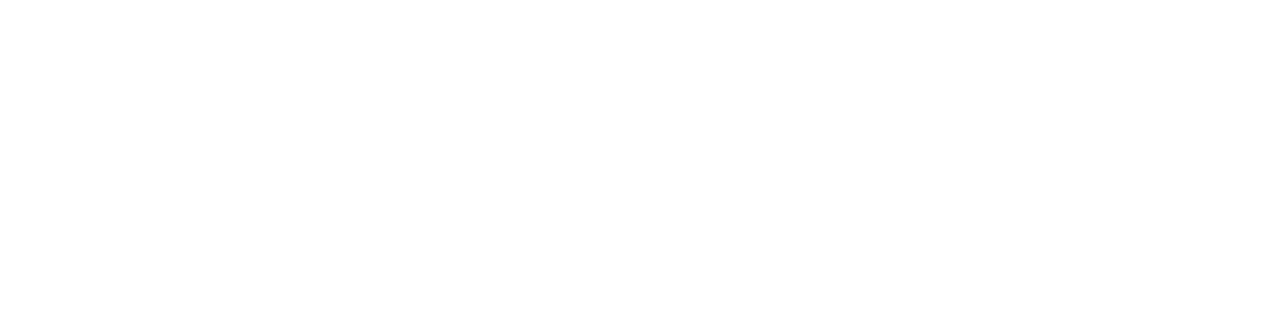
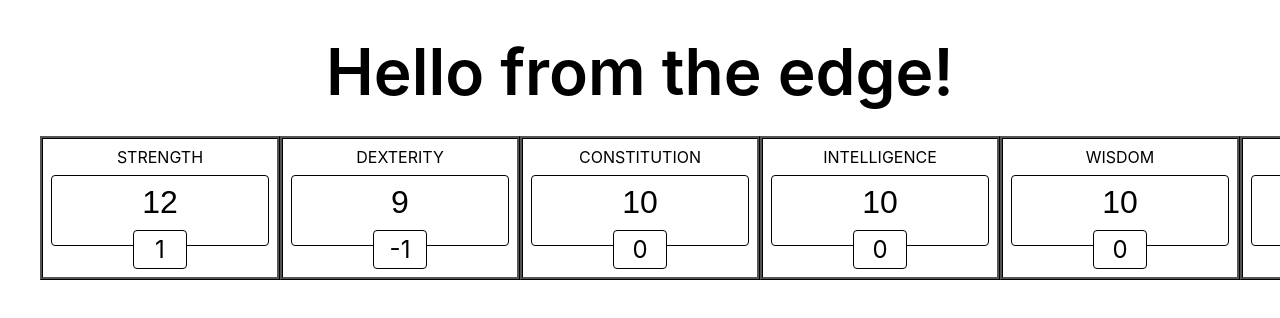
Before and after one commit to AbboDev/DND, a Nuxt app: page / in a window 1280 px wide. Shown: the top 318 px of the page. Built offline with nearby package versions, Linux system fonts and the light colour scheme.

Commit message:
feat: first attempt to display statistics

```diff
--- a/app.vue
+++ b/app.vue
@@ -17,8 +17,8 @@
   --bg: white;
   --primary: #00dc82;
   margin: 0;
-  font-family: -apple-system, BlinkMacSystemFont, "Segoe UI", Roboto, Oxygen,
-    Ubuntu, Cantarell, "Open Sans", "Helvetica Neue", sans-serif;
+  font-family: -apple-system, BlinkMacSystemFont, "Segoe UI", Roboto, Oxygen, Ubuntu,
+    Cantarell, "Open Sans", "Helvetica Neue", sans-serif;
   background: var(--bg);
   color: var(--fg);
 }
@@ -34,40 +34,22 @@
   color: var(--bg);
 }
 
+/* Chrome, Safari, Edge, Opera */
+input::-webkit-outer-spin-button,
+input::-webkit-inner-spin-button {
+  -webkit-appearance: none;
+  margin: 0;
+}
+
+/* Firefox */
+input[type="number"] {
+  -moz-appearance: textfield;
+}
+
 @media (prefers-color-scheme: dark) {
   body {
     --fg: white;
     --bg: black;
   }
 }
-
-/* main */
-
-main {
-  position: relative;
-  width: 100vw;
-  height: 100%;
-  padding: 2.5rem;
-  box-sizing: border-box;
-}
-
-main h1 {
-  font-size: min(16vw, 4rem);
-  font-weight: 600;
-  margin: 0;
-  text-align: center;
-  position: absolute;
-  top: 10vh;
-  left: 0;
-  width: 100%;
-  padding: 0 2.5rem;
-  box-sizing: border-box;
-  line-height: 1;
-}
-
-@media (min-width: 640px) {
-  main h1 {
-    font-size: min(8vw, 4rem);
-  }
-}
 </style>
--- a/pages/index.vue
+++ b/pages/index.vue
@@ -1,5 +1,55 @@
 <template>
   <main>
     <h1>Hello from the edge!</h1>
+
+    <ul>
+      <li v-for="(value, statistic) in statistics" :key="statistic">
+        <Statistic v-model:value="statistics[statistic]" :name="statistic">
+          {{ statistic.toUpperCase() }}
+        </Statistic>
+      </li>
+    </ul>
   </main>
 </template>
+
+<script setup lang="ts">
+import { useCharacterStore } from "@/stores/character";
+const store = useCharacterStore();
+const { name, statistics } = storeToRefs(store);
+</script>
+
+<style lang="scss" scoped>
+main {
+  position: relative;
+  width: 100vw;
+  height: 100%;
+  padding: 2.5rem;
+  box-sizing: border-box;
+}
+
+h1 {
+  font-size: min(16vw, 4rem);
+  font-weight: 600;
+  margin: 0 0 2rem;
+  text-align: center;
+  width: 100%;
+  padding: 0 2.5rem;
+  box-sizing: border-box;
+  line-height: 1;
+}
+
+ul {
+  display: flex;
+  flex-wrap: nowrap;
+  list-style: none;
+  justify-content: space-between;
+  margin: 0;
+  padding: 0;
+}
+
+@media (min-width: 640px) {
+  h1 {
+    font-size: min(8vw, 4rem);
+  }
+}
+</style>
```
